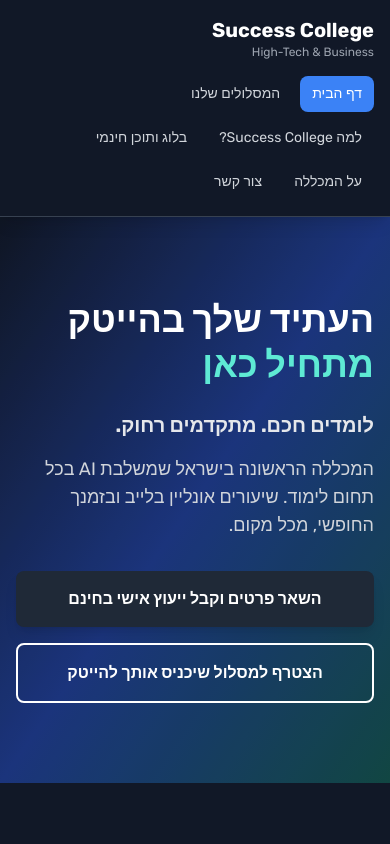
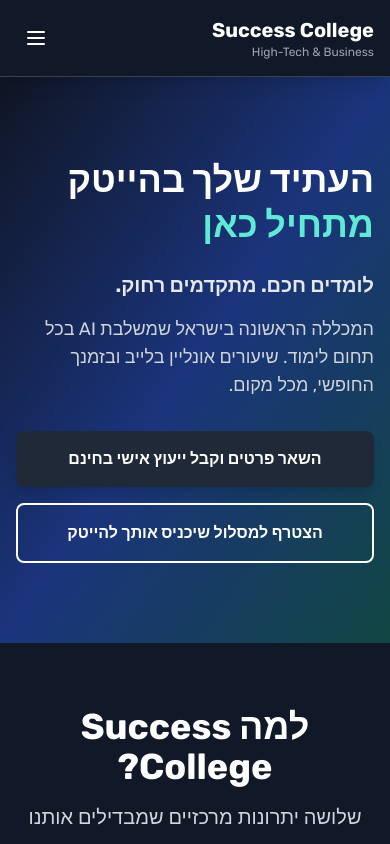
Before and after one commit to YMTzioni/SuccessDemo, a Next.js app: page / in a window 390 px wide. Shown: the top 844 px of the page. Built offline with nearby package versions, Linux system fonts and the light colour scheme.

Commit message:
v2.0.0 - Add mobile hamburger menu

```diff
--- a/components/Navbar.js
+++ b/components/Navbar.js
@@ -2,9 +2,11 @@
 'use client'
 import Link from 'next/link'
 import { usePathname } from 'next/navigation'
+import { useState } from 'react'
 
 export default function Navbar() {
   const pathname = usePathname()
+  const [isMenuOpen, setIsMenuOpen] = useState(false)
 
   const links = [
     { name: "דף הבית", path: "/" },
@@ -15,16 +17,24 @@
     { name: "צור קשר", path: "/contact" },
   ]
 
+  const toggleMenu = () => {
+    setIsMenuOpen(!isMenuOpen)
+  }
+
+  const closeMenu = () => {
+    setIsMenuOpen(false)
+  }
+
   return (
     <nav className="bg-gray-900 shadow-lg sticky top-0 z-50 border-b border-gray-700">
       <div className="container mx-auto px-4 py-4">
         <div className="flex items-center justify-between">
-          <Link href="/" className="flex flex-col">
+          <Link href="/" className="flex flex-col" onClick={closeMenu}>
             <span className="text-xl font-bold text-white">Success College</span>
             <span className="text-xs text-gray-400">High-Tech & Business</span>
           </Link>
 
-          <div className="flex items-center gap-6">
+          {/* Desktop menu */}
           <div className="hidden md:flex items-center gap-4 font-semibold">
             {links.map(link => (
               <Link
@@ -40,16 +50,44 @@
               </Link>
             ))}
           </div>
-          </div>
+
+          {/* Mobile hamburger button */}
+          <button
+            onClick={toggleMenu}
+            className="md:hidden text-white p-2 rounded-lg hover:bg-gray-800 transition-colors"
+            aria-label="תפריט"
+          >
+            <svg
+              className="w-6 h-6"
+              fill="none"
+              strokeLinecap="round"
+              strokeLinejoin="round"
+              strokeWidth="2"
+              viewBox="0 0 24 24"
+              stroke="currentColor"
+            >
+              {isMenuOpen ? (
+                <path d="M6 18L18 6M6 6l12 12" />
+              ) : (
+                <path d="M4 6h16M4 12h16M4 18h16" />
+              )}
+            </svg>
+          </button>
         </div>
 
         {/* Mobile menu */}
-        <div className="md:hidden mt-4 flex flex-wrap gap-2">
+        <div
+          className={`md:hidden overflow-hidden transition-all duration-300 ease-in-out ${
+            isMenuOpen ? 'max-h-96 opacity-100 mt-4' : 'max-h-0 opacity-0'
+          }`}
+        >
+          <div className="flex flex-col gap-2 pb-4">
             {links.map(link => (
               <Link
                 key={link.path}
                 href={link.path}
-              className={`px-3 py-2 rounded-lg text-sm transition-colors ${
+                onClick={closeMenu}
+                className={`px-4 py-3 rounded-lg text-sm font-semibold transition-colors ${
                   pathname === link.path
                     ? 'bg-blue-500 text-white'
                     : 'text-gray-300 hover:bg-gray-800'
@@ -60,6 +98,7 @@
             ))}
           </div>
         </div>
+      </div>
     </nav>
   )
 }
--- a/package.json
+++ b/package.json
@@ -1,6 +1,6 @@
 {
   "name": "success-college-site",
-  "version": "0.1.0",
+  "version": "2.0.0",
   "private": true,
   "scripts": {
     "dev": "next dev",
```
Lines whose indentation alone changed are shown as unchanged.
